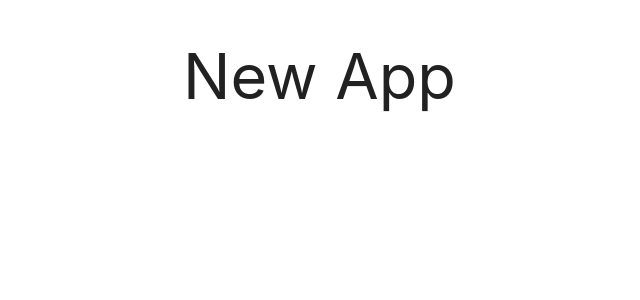
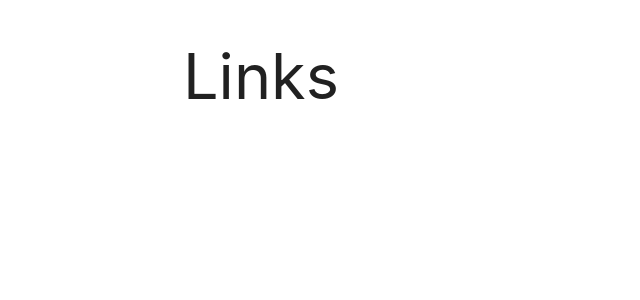
Before and after one commit to YuliaVorotintseva/mern-analytics, a React (Create React App) app in the folder client/: page /links in a window 1280 px wide. Shown: the top 300 px of the page, without its empty margins (9-649 px from the left). Built offline with nearby package versions, Linux system fonts and the light colour scheme.

Commit message:
Added pages and routes

```diff
--- a/client/src/App.js
+++ b/client/src/App.js
@@ -1,11 +1,17 @@
 import React from 'react'
+import { BrowserRouter } from 'react-router-dom'
 import 'materialize-css'
+import { useRoutes } from './routes';
 
 function App() {
+  const routes = useRoutes(true)
+
   return (
-    <div className="container">
-      <h1>New App</h1>
-    </div>
+    <BrowserRouter>
+      <div className="container">
+        {routes}
+      </div>
+    </BrowserRouter>
   );
 }
 
--- /dev/null
+++ b/client/src/pages/AuthPage.js
@@ -0,0 +1,9 @@
+import React from 'react'
+
+export const AuthPage = () => {
+  return (
+    <div>
+      <h1>Auth</h1>
+    </div>
+  )
+}
--- /dev/null
+++ b/client/src/pages/CreatePage.js
@@ -0,0 +1,9 @@
+import React from 'react'
+
+export const CreatePage = () => {
+  return (
+    <div>
+      <h1>Create</h1>
+    </div>
+  )
+}
--- /dev/null
+++ b/client/src/pages/DetailPage.js
@@ -0,0 +1,9 @@
+import React from 'react'
+
+export const DetailPage = () => {
+  return (
+    <div>
+      <h1>Detail</h1>
+    </div>
+  )
+}
--- /dev/null
+++ b/client/src/pages/LinksPage.js
@@ -0,0 +1,9 @@
+import React from 'react'
+
+export const LinksPage = () => {
+  return (
+    <div>
+      <h1>Links</h1>
+    </div>
+  )
+}
--- /dev/null
+++ b/client/src/routes.js
@@ -0,0 +1,36 @@
+import React from 'react'
+import { Switch, Route, Redirect } from 'react-router-dom'
+import { LinksPage } from './pages/LinksPage'
+import { CreatePage } from './pages/CreatePage'
+import { DetailPage } from './pages/DetailPage'
+import { AuthPage } from './pages/AuthPage'
+
+export const useRoutes = isAuthenticated => {
+  if (isAuthenticated) return (
+    <Switch>
+      <Route path="/links" exact>
+        <LinksPage />
+      </Route>
+
+      <Route path="/create" exact>
+        <CreatePage />
+      </Route>
+
+      <Route path="/detail/:id">
+        <DetailPage />
+      </Route>
+
+      <Redirect to="/create" />
+    </Switch>
+  )
+
+  return (
+    <Switch>
+      <Route path="/" exact>
+        <AuthPage />
+      </Route>
+
+      <Redirect to="/" />
+    </Switch>
+  )
+}
```
